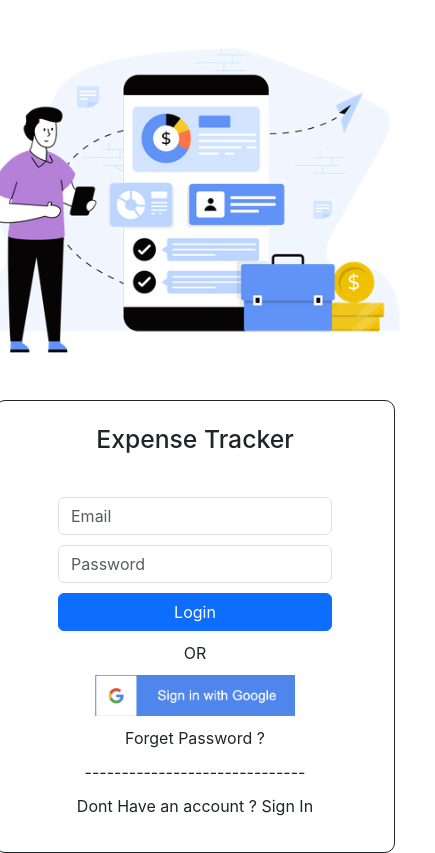
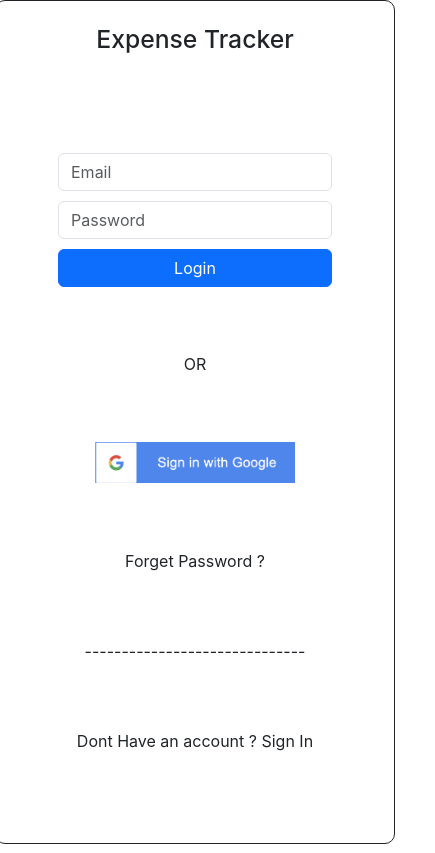
Before and after one commit to renceabishek/expense-tracker-ui, a React (Create React App) app: page / in a window 390 px wide. Shown: the whole page, 435 px wide, since content can reach past the window. Built offline with nearby package versions, Linux system fonts and the light colour scheme.

Commit message:
Added the media query for enabling responsive screen.

```diff
--- a/src/App.scss
+++ b/src/App.scss
@@ -40,3 +40,9 @@
     transform: rotate(360deg);
   }
 }
+
+@media (max-width: 768px) {
+  #loginImageId {
+    display: none;
+  }
+}
--- a/src/App.tsx
+++ b/src/App.tsx
@@ -10,7 +10,7 @@ function App() {
 
   return (
     <div className="et-flex et-flex-col et-md-flex-dir-row et-align-items-center min-height-100">
-      <div className="et-flex et-flex-item">
+      <div id ="loginImageId" className="et-flex et-flex-item">
         <img
           src={etHomeImage}
           alt="Home Page"
```
